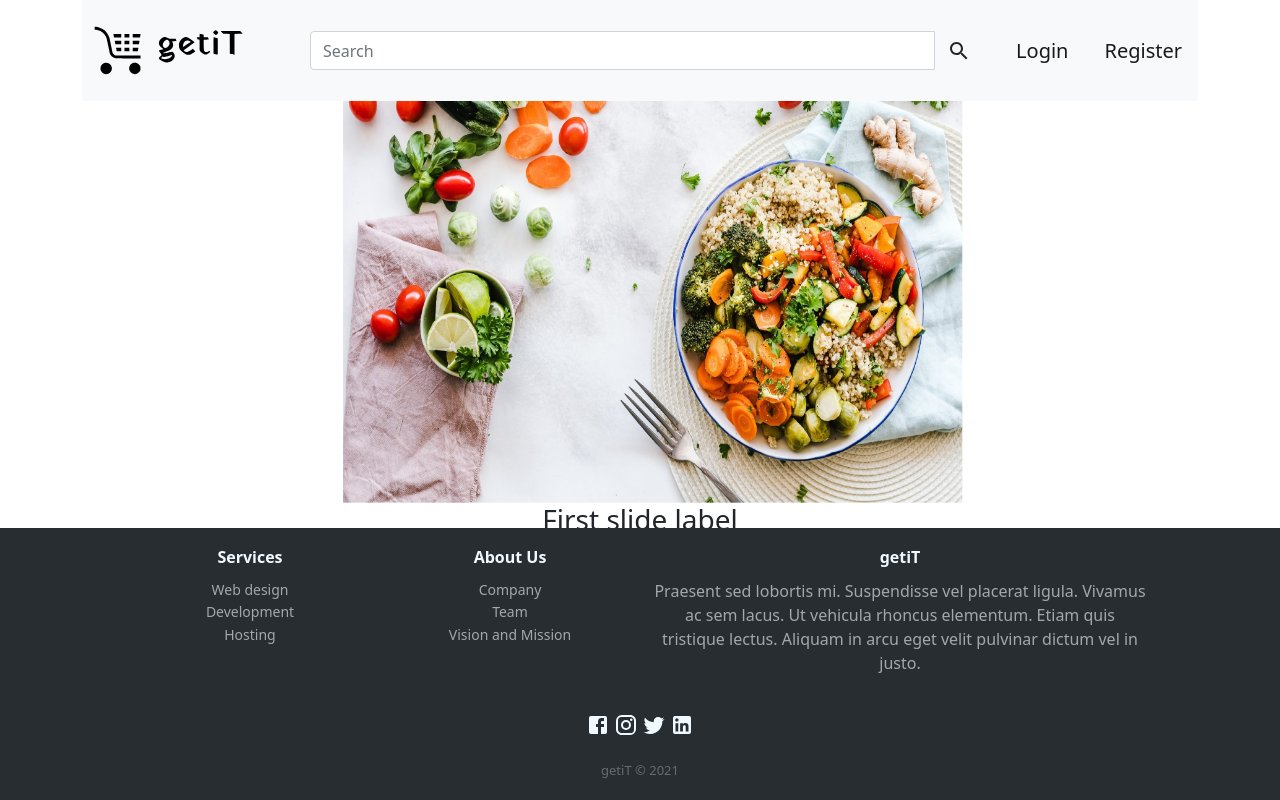
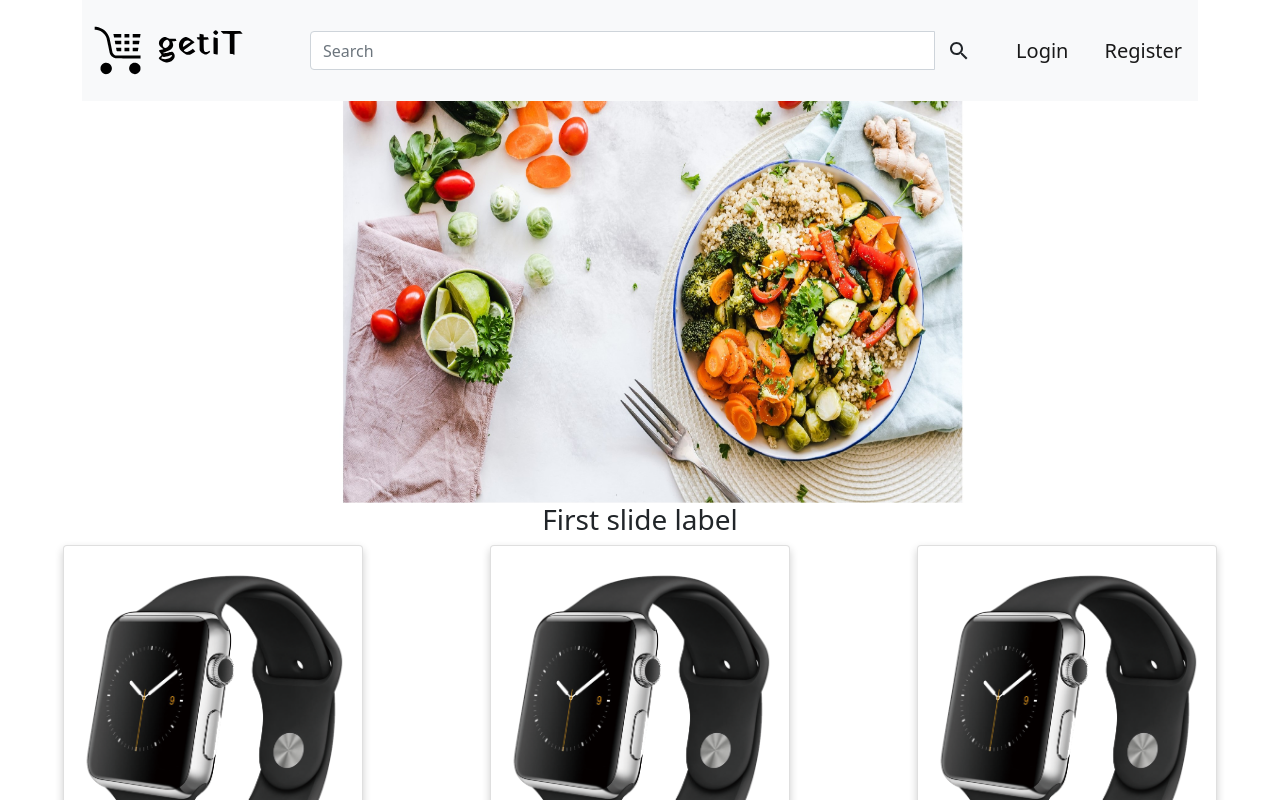
Before and after one commit to sjsj0/getiT, a React (Create React App) app in the folder frontend/getit_fe/: page / in a window 1280 px wide. Shown: the top 800 px of the page. Built offline with nearby package versions, Linux system fonts and the light colour scheme; a web font is replaced by a local one.

Commit message:
footer position bug fixed

```diff
--- a/frontend/getit_fe/src/components/footercss.css
+++ b/frontend/getit_fe/src/components/footercss.css
@@ -2,8 +2,8 @@
     padding:20px 120px;
     color:#f0f9ff;
     background-color:#282d32;
-    position: absolute;
-    bottom: 0px;
+    position: relative;
+    bottom: 0;
 
   }
 
```
